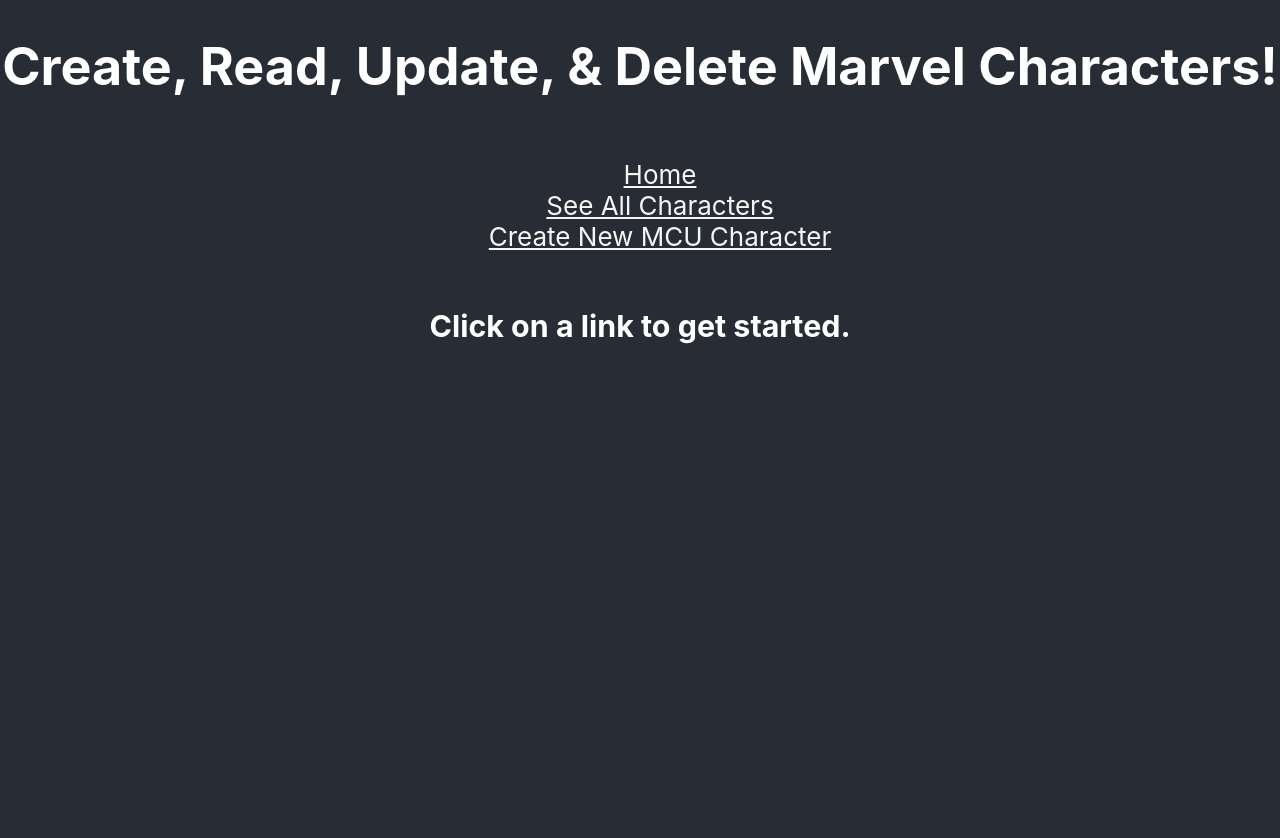
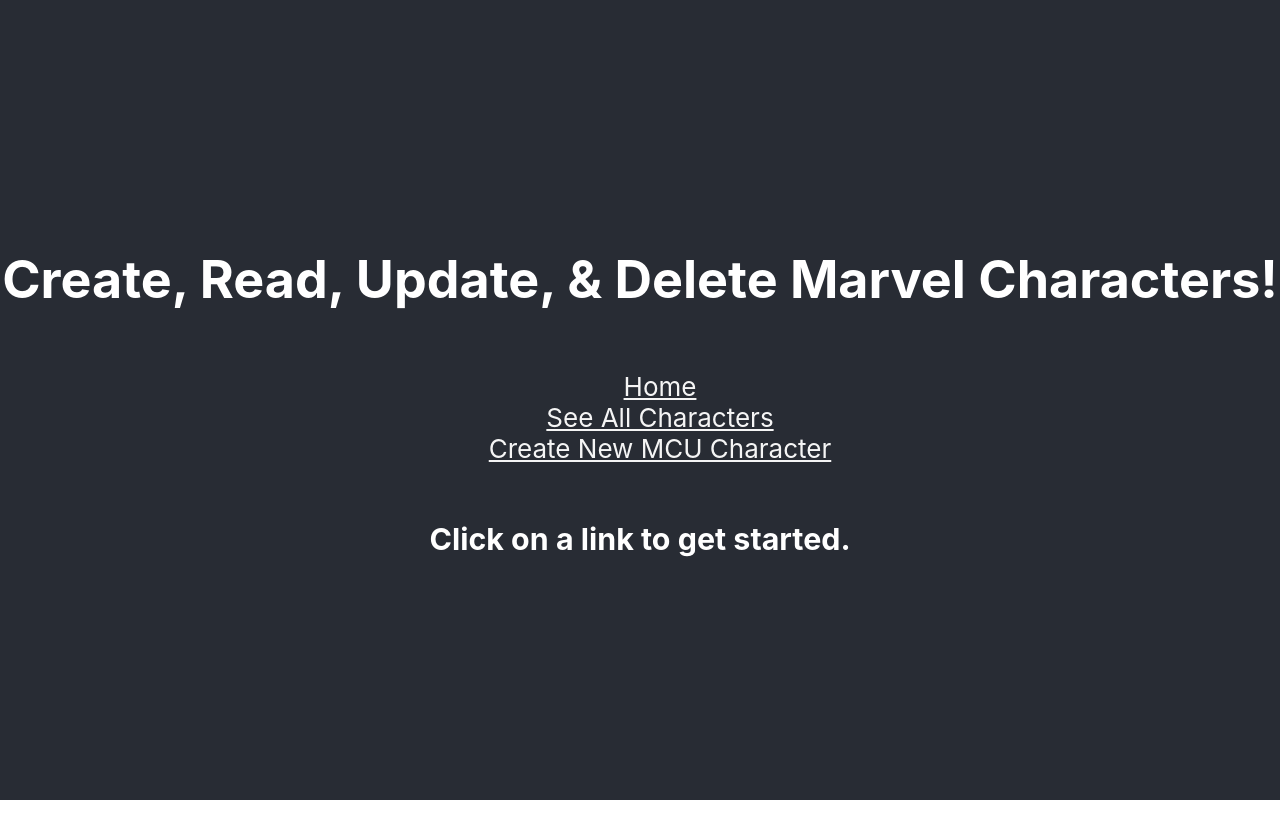
Before and after one commit to davisnatalie/MCU-front-end, a React (Create React App) app: page / in a window 1280 px wide. Shown: the top 838 px of the page. After the commit the page ends 800 px from the top, so only its background shows below. Built offline with nearby package versions, Linux system fonts and the light colour scheme; no server answers.

Commit message:
h3 height

```diff
--- a/src/App.css
+++ b/src/App.css
@@ -25,9 +25,9 @@ header {
   color: white;
 }
 
-h3 {
+/* h3 {
 height: 75vh;
-}
+} */
 
 li {
   list-style: none;
```
